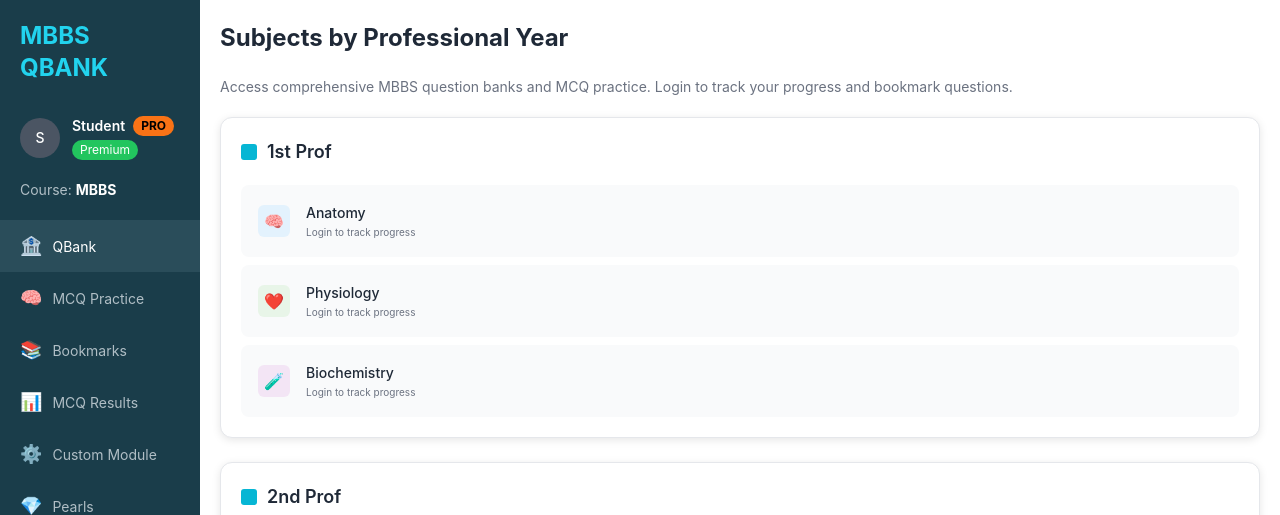
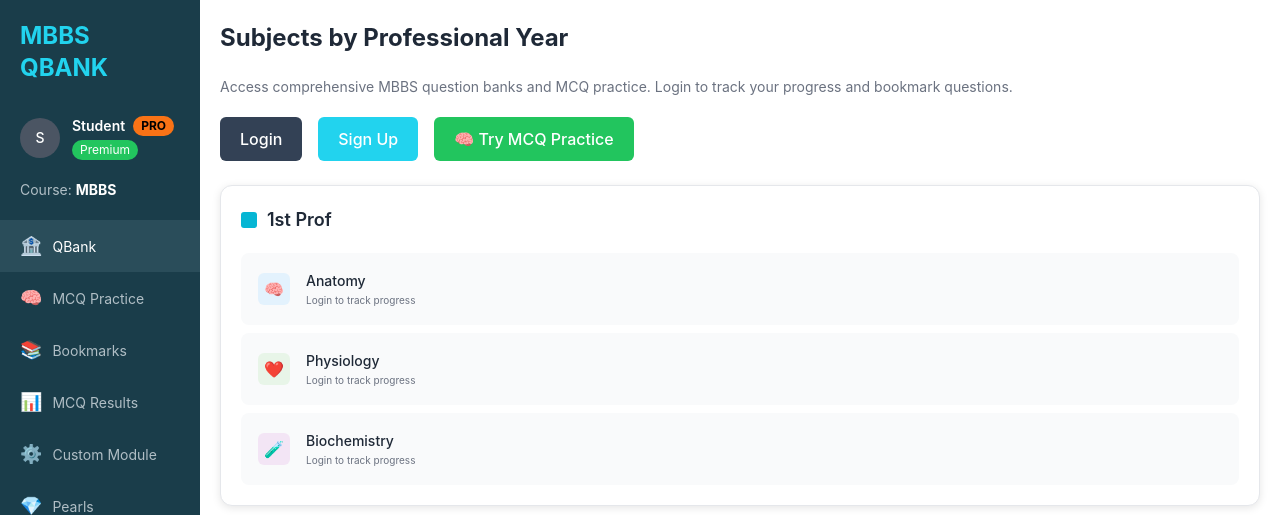
Before and after one commit to Anshu529962/repo8th-august, a Flask app: page /home in a window 1280 px wide. Shown: the top 515 px of the page. Run offline with Flask 3, Linux system fonts and the light colour scheme; data comes from the database, SQL or seed files in the repository; some libraries are stand-ins or nearby versions.

Commit message:
Update home.html

```diff
--- a/templates/home.html
+++ b/templates/home.html
@@ -477,7 +477,7 @@
                         <span>Videos</span>
                     </button>
                 </li>
-                {% if session.user_type == 'admin' %}
+                {% if session.user_id %}
                 <li>
                     <a href="{{ url_for('dynamic_db_home') }}" class="nav-item">
                         <span class="text-lg">⚙️</span>
@@ -485,9 +485,6 @@
                     </a>
                 </li>
                 {% endif %}
-
-
-
             </ul>
         </div>
 
@@ -525,6 +522,18 @@
             {% endif %}
         </div>
 
+        <div class="auth-actions flex flex-wrap gap-4 mb-6">
+            {% if session.username %}
+                <a href="{{ url_for('mcq.mcq_home') }}" class="auth-btn bg-green-500 text-white">🧠 MCQ Practice</a>
+                <a href="{{ url_for('dynamic_db_home') }}" class="auth-btn bg-gray-500 text-white">⚙️ Database Manager</a>
+                <a href="{{ url_for('logout') }}" class="auth-btn bg-red-500 text-white">Logout</a>
+            {% else %}
+                <a href="{{ url_for('login') }}" class="auth-btn bg-slate-700 text-white">Login</a>
+                <a href="{{ url_for('signup') }}" class="auth-btn bg-cyan-400 text-white">Sign Up</a>
+                <a href="{{ url_for('mcq.mcq_home') }}" class="auth-btn bg-green-500 text-white">🧠 Try MCQ Practice</a>
+            {% endif %}
+        </div>
+
         <div class="main-section space-y-6">
             {% for year, subjects in grouped_subjects.items() %}
                 <div class="year-section">
@@ -544,7 +553,7 @@
                                     {% elif 'pathology' in subject_name.lower() %}🔬
                                     {% elif 'microbiology' in subject_name.lower() %}🦠
                                     {% elif 'forensic' in subject_name.lower() %}⚖️
-                                    {% elif 'community medicine' in subject_name.lower() %}🏥
+                                    {% elif 'psm' in subject_name.lower() %}🏥
                                     {% elif 'ent' in subject_name.lower() %}👂
                                     {% elif 'ophthalmology' in subject_name.lower() %}👁️
                                     {% elif 'medicine' in subject_name.lower() %}🩺
```
Lines whose indentation alone changed are shown as unchanged.
